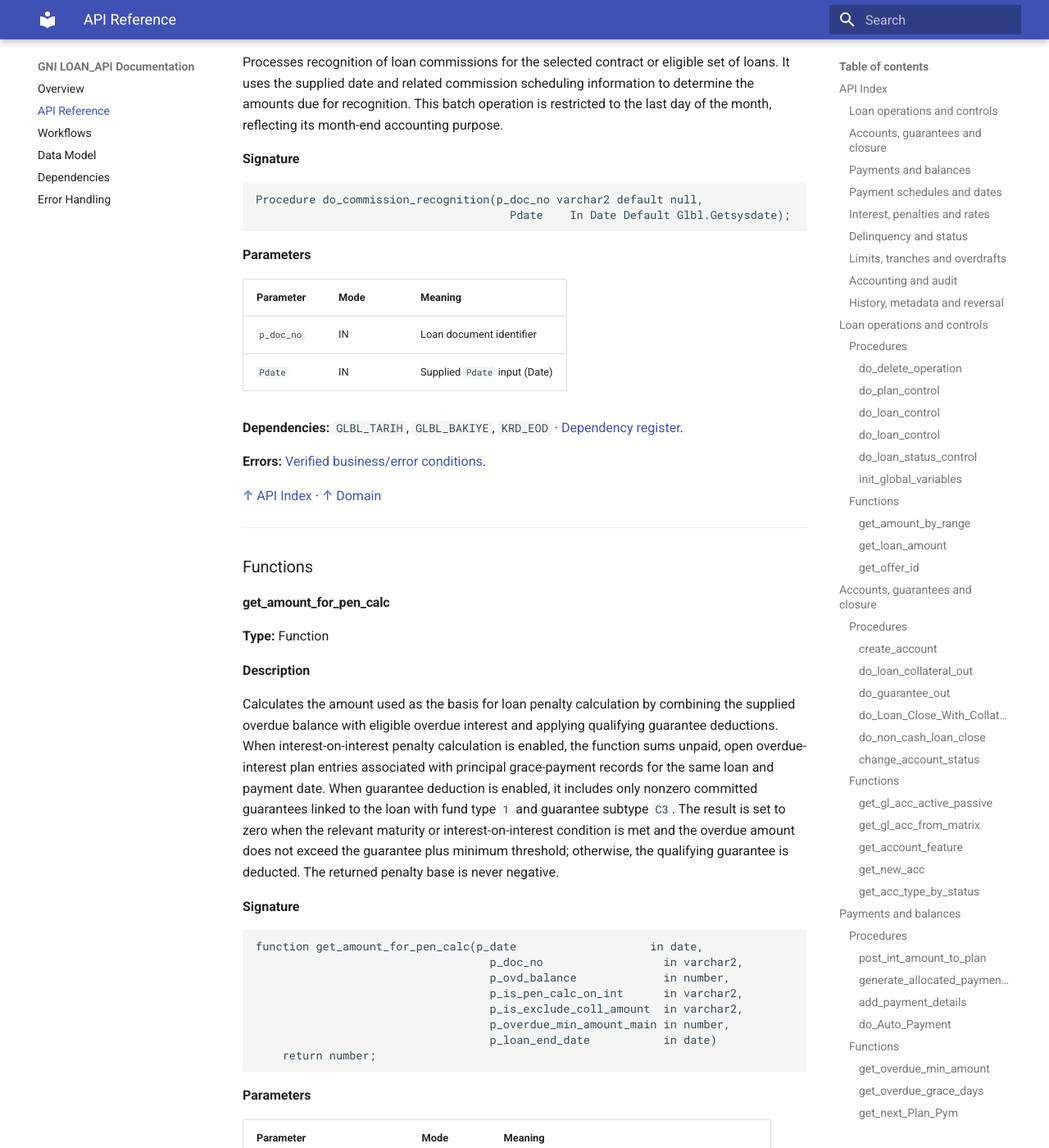
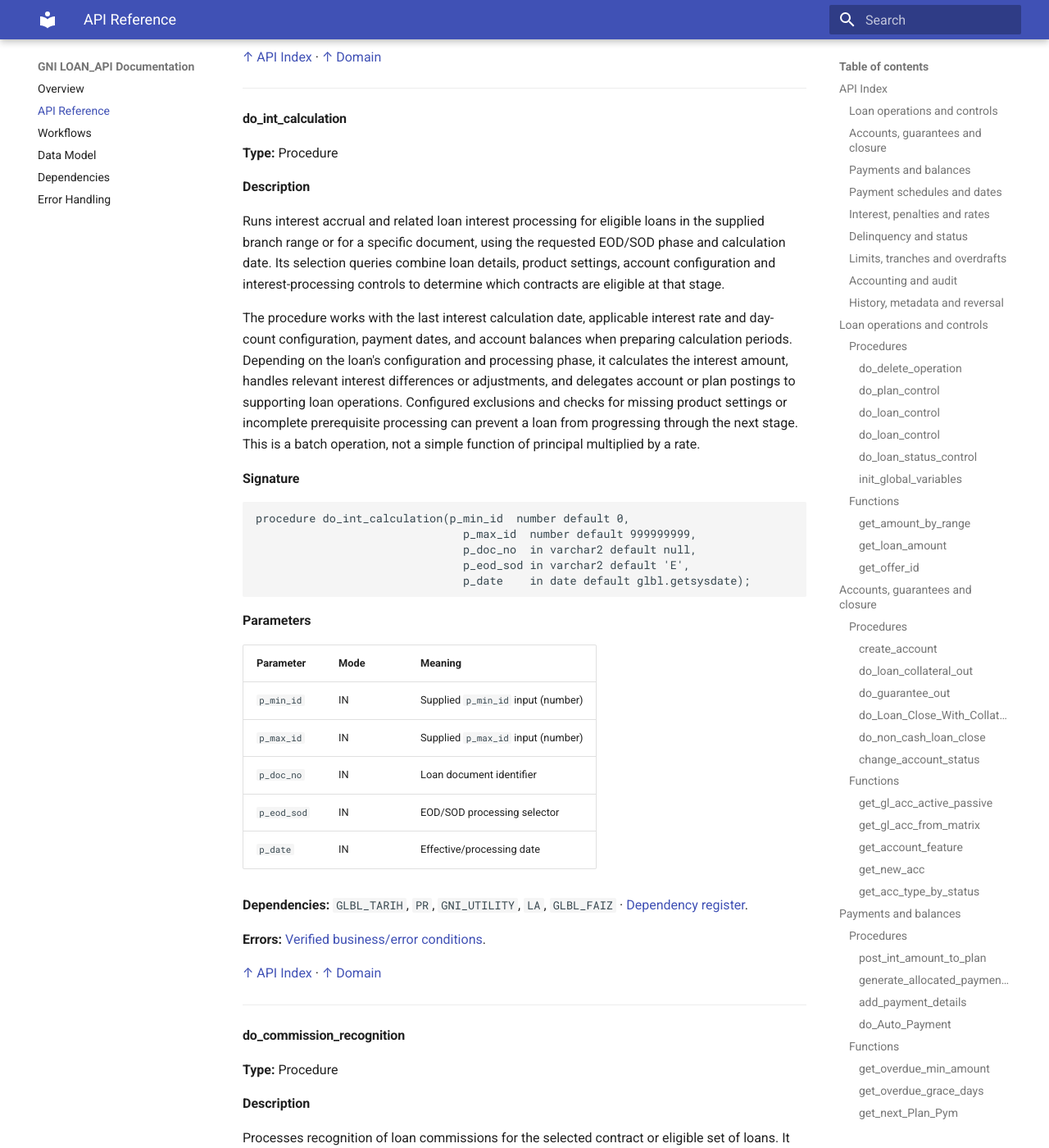
Before and after one commit to SadayCb/gni-documentation-poc7.0, an MkDocs documentation site: the page built from docs/api.md, in a window 1280 px wide and 1400 px high, scrolled down 53414 px. Shown: the whole window at 82% size. Built offline with MkDocs 1.6.1 and Material for MkDocs 9.7.7, drawn with Linux system fonts in a browser that asks for light colours; some of the changed text lies outside the part shown.

Commit message:
docs(api): expand source-grounded selection and cursor processing descriptions

```diff
--- a/docs/api.md
+++ b/docs/api.md
@@ -216,8 +216,9 @@ procedure do_delete_operation(p_tx_fid       number,
 
 **Description**
 
-Runs repayment-plan control for a specified loan as of the requested processing date. It checks relevant loan-control exceptions from `LOAN_EOD_CONTROL_EXP` before evaluating the plan. The procedure is intended to support loan-processing checks rather than generate a new repayment schedule.
-
+Validates the repayment schedule of the specified loan for the requested processing date. Before running plan validation, the procedure checks `LOAN_EOD_CONTROL_EXP` for an exception matching the loan document number. If a matching exception exists, it exits without evaluating the plan.
+
+For loans not excluded from control, it calls `get_plan_error` to evaluate the repayment schedule as of the selected date. A nonempty error result is raised as an application error; otherwise the procedure finishes without updating the plan. This is a validation gate, not a schedule-generation routine.
 
 **Signature**
 
@@ -384,8 +385,9 @@ Procedure init_global_variables(p_doc_no varchar2,
 
 **Description**
 
-Determines a configured return amount for the supplied operation and account type from `LOAN_AMOUNT_RANGE_INFO`. It searches for a range containing the requested amount and considers the tranche type when that configuration is applicable. The selected row determines the returned amount; missing or overlapping matching configurations are treated as configuration errors.
-
+Determines a configured amount from `LOAN_AMOUNT_RANGE_INFO` for the requested loan operation, account type and transaction amount. The selection matches `OPER_TYPE` and `ACC_TYPE`, requires the amount to fall within the configured `MIN_AMOUNT` and `MAX_AMOUNT` bounds, and considers the tranche type where the configuration either permits a NULL value or matches the supplied type.
+
+When exactly one configuration matches, the function returns its `RETURN_AMOUNT`, treating a NULL result as zero. No matching range or overlapping matching ranges are treated as configuration errors. The function resolves a configured value; it does not post a payment.
 
 **Signature**
 
@@ -422,8 +424,9 @@ function get_amount_by_range(p_oper_type    in varchar2,
 
 **Description**
 
-Retrieves a requested amount category for a specified loan, optionally evaluated for a processing date and operation type. It uses loan-linked account data in `CS_ACCOUNT` and relevant account/operation selections to obtain the applicable amount. The result depends on the requested amount category, so it is not necessarily the total outstanding loan balance.
-
+Calculates a loan amount for the selected document, date and amount category (`TOTAL`, `DEBT` or `DUE`). It joins the loan's linked `CS_ACCOUNT` records with account-type and payment-allocation configuration and evaluates accounts with a nonzero balance. When an operation type is supplied, the matching allocation configuration controls which account types participate.
+
+For `TOTAL`, it sums eligible account balances. For `DEBT`, it restricts the sum to the configured payable accounts. For `DUE`, it calculates the amount to collect using the account's allocation method: balance-based entries use the current eligible balance, whereas schedule-based entries use the relevant payment-plan amount for the requested date. The function therefore distinguishes the loan's total amount, collectible debt and current scheduled amount rather than returning the same balance for every request.
 
 **Signature**
 
@@ -505,8 +508,9 @@ Function get_offer_id(p_branch_id In Number Default Glbl.Getsube,
 
 **Description**
 
-Creates the required loan-linked banking accounts for a loan document and operation type. The procedure reads contract details, facility information, account-type settings and interest-day configuration to determine which account records are needed. It creates or associates the accounts, updates the relevant loan/facility references and returns the created account details in `P_CREATED_ACC`.
-
+Creates or links the loan-related bank accounts required for the specified document and operation type. The procedure retrieves the loan's offer and facility details together with account-type mappings, product settings and account creation parameters to identify the required accounts.
+
+The account-selection cursors evaluate configuration applicable to the requested operation and loan characteristics; conditional creation rules determine whether a particular account should be generated. Existing loan account references and relevant account settings are checked before new accounts are requested from the supporting account service. The procedure applies generated account identifiers to the corresponding loan or facility records as appropriate and returns the created-account collection through `P_CREATED_ACC`. Not every configured account type necessarily results in a new account for every operation.
 
 **Signature**
 
@@ -735,8 +739,9 @@ function get_gl_acc_active_passive(p_acc_no in varchar2) return varchar2 result_
 
 **Description**
 
-Resolves the general-ledger account from a configured mapping matrix. The matching rules consider the supplied loan product, customer type, period, currency, base-account category and account type, optionally using the loan document to obtain additional context. The function returns the matching account only when the configuration resolves unambiguously.
-
+Resolves a general-ledger account from configured mapping records using the requested base type and loan account type. Where supplied, product code, customer type, term/period and currency are used to narrow or qualify the matching configuration; a loan document can provide additional context for the selection.
+
+The lookup is intended to return a single applicable account rather than choose arbitrarily among possible configurations. It validates account-type eligibility and reports missing or multiple matching mapping rows. The returned GL account is subsequently used by account-creation or accounting operations; this function itself does not post journal entries.
 
 **Signature**
 
@@ -922,8 +927,9 @@ function get_acc_type_by_status(p_acc_type         varchar2,
 
 **Description**
 
-Updates the scheduled interest amount for a specified loan, payment date and account type in either a standard or tranche-based repayment plan. It first checks `LOAN_ACC_TYPES_PR` for an enabled payment-plan account type and proceeds only for the `INT` group. It retrieves the corresponding principal installment from the tranche and standard plans, matching document, payment date, account type and tranche where applicable. If schedule-update type `3` has no remaining principal payment, the procedure exits without changing the plan. Otherwise, it logs the affected plan and updates `LOAN_PAYMENT_PLAN` or `LOAN_TRANCHE_PAYMENT_PLAN`, taking paid amounts and outstanding earlier open installments into account. Grace-payment rows retain their scheduled amount.
-
+Updates the interest installment amount for a loan and payment date in either the standard or tranche-specific schedule. It first resolves `P_ACC_TYPE` from `LOAN_ACC_TYPES_PR`, requiring payment-plan eligibility and the interest account group `INT`. It then finds the corresponding principal schedule using the loan document, date and mapped principal account type; the tranche query also matches the supplied tranche number.
+
+If that principal row has schedule-update type `3` and no remaining payment amount, the routine returns without changing interest. Otherwise `P_WITH_TRANCHE_INFO_YN` selects `LOAN_PAYMENT_PLAN` (`N`) or `LOAN_TRANCHE_PAYMENT_PLAN` (`Y`). Before modification, the appropriate plan-log routine is called. The updated installment amount takes the supplied interest, already paid amount and unpaid amounts of earlier open installments into account, while grace-payment entries retain their existing scheduled amount. Invalid selectors or the absence of an updated plan row produce application errors.
 
 **Signature**
 
@@ -1036,8 +1042,11 @@ procedure add_payment_details(p_doc_no                in varchar2,
 
 **Description**
 
-Executes automatic loan payment processing for the selected loan or processing range in an EOD/SOD context. It selects eligible loan and payment-plan records, excluding configured EOD exceptions, and determines account balances and available payment amounts. The procedure delegates allocation and account operations to banking services, supports plan and off-plan payment modes, and contains transaction commits within its batch processing.
-
+Executes automatic loan collections within the selected processing range, optionally restricting the batch to one loan document. Processing covers the `LP_PAYMENT` and `PAYMENT` operation paths and can use different payment passes depending on automatic-payment configuration and the optional test parameter.
+
+The loan-selection cursors consider active contracts with automatic payment enabled and a linked payment account with available funds. They exclude configured EOD exceptions, legal-proceeding cases, product `50001` and payment accounts marked with the `NB` account feature. Branch limits, the document filter and applicable payment-operation settings further narrow the eligible records.
+
+For each selected loan, the procedure calculates the collectible amount through `get_loan_amount`, using the scheduled `DUE` or outstanding `DEBT` amount as appropriate. Written-off loans can be processed using `WOFF_PAYMENT`. The candidates are handled using overdue-day, amount and next-payment-date ordering. Before an individual payment is applied, the linked payment account's balance is refreshed because multiple loan contracts may draw from the same account; the procedure then performs the appropriate allocation and payment steps.
 
 **Signature**
 
@@ -1076,8 +1085,9 @@ Procedure do_Auto_Payment(p_min_id     number default null,
 
 **Description**
 
-Retrieves the minimum overdue amount configured for a loan product. The function searches `PKRD_TURKOD_PR` by product code (`URUN_KOD`) and selects `OVERDUE_MIN_AMOUNT_MAIN` for principal (`MAIN`) or `OVERDUE_MIN_AMOUNT_INT` for interest (`INT`). A null or unsupported account-type mapping is treated as zero; a missing product configuration is reported as an application error.
-
+Retrieves the minimum overdue threshold configured for the selected loan product in `PKRD_TURKOD_PR`. It matches the supplied product code to `URUN_KOD` and chooses the threshold according to the account category: `OVERDUE_MIN_AMOUNT_MAIN` for principal (`MAIN`) and `OVERDUE_MIN_AMOUNT_INT` for interest (`INT`).
+
+A NULL threshold or an unsupported account-type selector is interpreted as zero. When the product configuration cannot be found, the lookup reports an application error. The value is used as a business threshold by subsequent overdue and penalty decisions, not as an amount to be posted.
 
 **Signature**
 
@@ -2206,8 +2216,9 @@ procedure loan_int_diff_operation(p_trn_date        in date,
 
 **Description**
 
-Runs loan interest calculation for the selected loan or branch range on the specified processing date and EOD/SOD phase. It selects eligible active contracts using loan and product configuration, applies the interest calculation basis and relevant accrual settings, and processes the resulting interest amounts through related loan/account operations. Product configuration and completion of required processing stages are validated before subsequent calculation steps.
-
+Runs interest accrual and related loan interest processing for eligible loans in the supplied branch range or for a specific document, using the requested EOD/SOD phase and calculation date. Its selection queries combine loan details, product settings, account configuration and interest-processing controls to determine which contracts are eligible at that stage.
+
+The procedure works with the last interest calculation date, applicable interest rate and day-count configuration, payment dates, and account balances when preparing calculation periods. Depending on the loan's configuration and processing phase, it calculates the interest amount, handles relevant interest differences or adjustments, and delegates account or plan postings to supporting loan operations. Configured exclusions and checks for missing product settings or incomplete prerequisite processing can prevent a loan from progressing through the next stage. This is a batch operation, not a simple function of principal multiplied by a rate.
 
 **Signature**
 
@@ -2278,8 +2289,11 @@ Procedure do_commission_recognition(p_doc_no varchar2 default null,
 
 **Description**
 
-Calculates the amount used as the basis for loan penalty calculation by combining the supplied overdue balance with eligible overdue interest and applying qualifying guarantee deductions. When interest-on-interest penalty calculation is enabled, the function sums unpaid, open overdue-interest plan entries associated with principal grace-payment records for the same loan and payment date. When guarantee deduction is enabled, it includes only nonzero committed guarantees linked to the loan with fund type `1` and guarantee subtype `C3`. The result is set to zero when the relevant maturity or interest-on-interest condition is met and the overdue amount does not exceed the guarantee plus minimum threshold; otherwise, the qualifying guarantee is deducted. The returned penalty base is never negative.
-
+Calculates the monetary base for penalty calculation for a specified loan, combining the supplied overdue balance with selected unpaid overdue interest and applying optional guarantee deductions.
+
+When `P_IS_PEN_CALC_ON_INT = 'Y'`, the function sums outstanding interest amounts from open `LOAN_PAYMENT_PLAN` rows in the `OVD_INT` account group. These rows must correspond to principal grace-payment entries of the same loan and payment date; the corresponding principal entry is identified through `LOAN_ACC_TYPES_PR`. A negative supplied overdue balance or calculated interest component is rejected.
+
+If `P_IS_EXCLUDE_COLL_AMOUNT = 'Y'`, it sums nonzero committed guarantees linked to the loan through the guarantee tables, restricted to fund type `1` and guarantee subtype `C3`. It then compares the combined overdue amount against the applicable minimum threshold plus eligible guarantee coverage. Under the specified interest-on-penalty or maturity condition, an amount at or below that combined limit produces a zero base; otherwise eligible guarantees are deducted. The final result cannot be negative.
 
 **Signature**
 
@@ -2692,8 +2706,9 @@ Procedure do_overdue_transit_operation(p_min_id number default null,
 
 **Description**
 
-Determines which overdue-transfer operation applies to a loan installment. It evaluates the account-type group, installment date, overdue grace days, outstanding and overdue balances, loan status and maturity date. The configured grace-day type and plan type also influence whether the installment should move into or out of overdue processing; the function returns the selected operation code.
-
+Determines whether an installment requires an overdue-related operation, using the supplied account group, due date, grace days, current and overdue balances, maturity date and loan status. The decision logic evaluates whether the installment has passed the applicable grace threshold and whether the remaining amount exceeds the configured minimum.
+
+The grace-day interpretation is influenced by `P_OVERDUE_GRACE_DAYS_TYPE` and `P_PLAN_TYPE`, so principal and interest may follow different transition criteria. The function returns the operation type required for the given installment state, or no operation when the conditions for a transition are not met. It only decides the transition; the caller performs the actual account movement.
 
 **Signature**
 
@@ -3068,8 +3083,9 @@ Procedure do_journal_entry(p_entries_list  g_entries_list_tab,
 
 **Description**
 
-Builds accounting journal entries for a configured loan operation and transaction. It resolves the operation definition from `LOAN_OPERATION_DESC`, selects the applicable voucher configuration in `LOAN_OPERATION_VOUCHER` and uses the associated query or mapping to assemble journal data. Missing, duplicate or invalid voucher configuration prevents reliable entry generation.
-
+Constructs journal-entry data for a requested loan operation and transaction. It first resolves the operation definition from `LOAN_OPERATION_DESC`, then selects the associated voucher configuration and query rules from `LOAN_OPERATION_VOUCHER`. These settings determine the accounting fields, grouping and value expressions needed for the selected operation.
+
+The voucher query results are collected and transformed into the debit/credit entry structure used by journal processing, including grouping where the configured result contains multiple rows. The procedure checks the required configuration rather than silently creating partial entries when a mapping is missing or ambiguous. The transaction type determines how the resulting journal operation is handled.
 
 **Signature**
 
```
